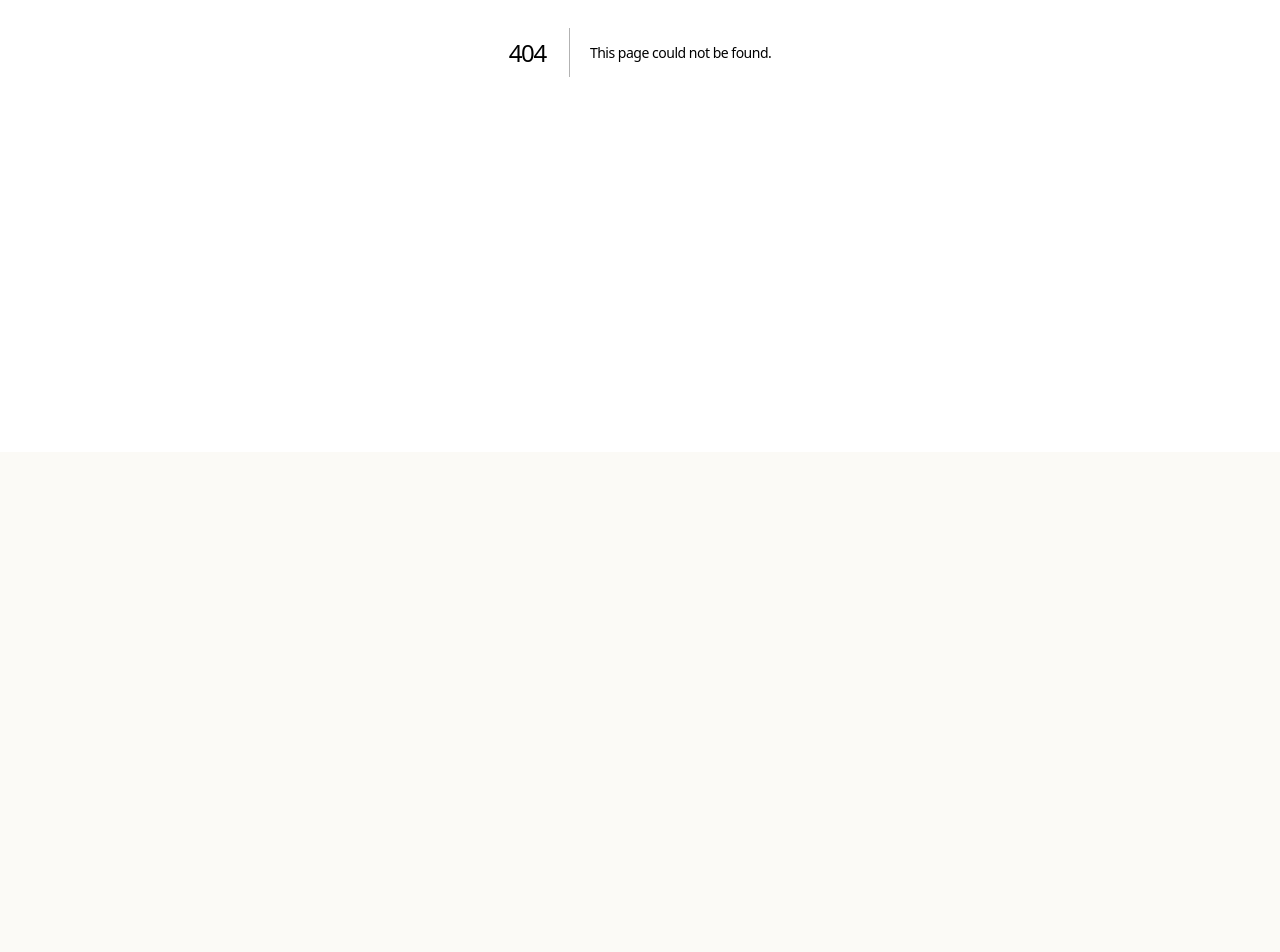
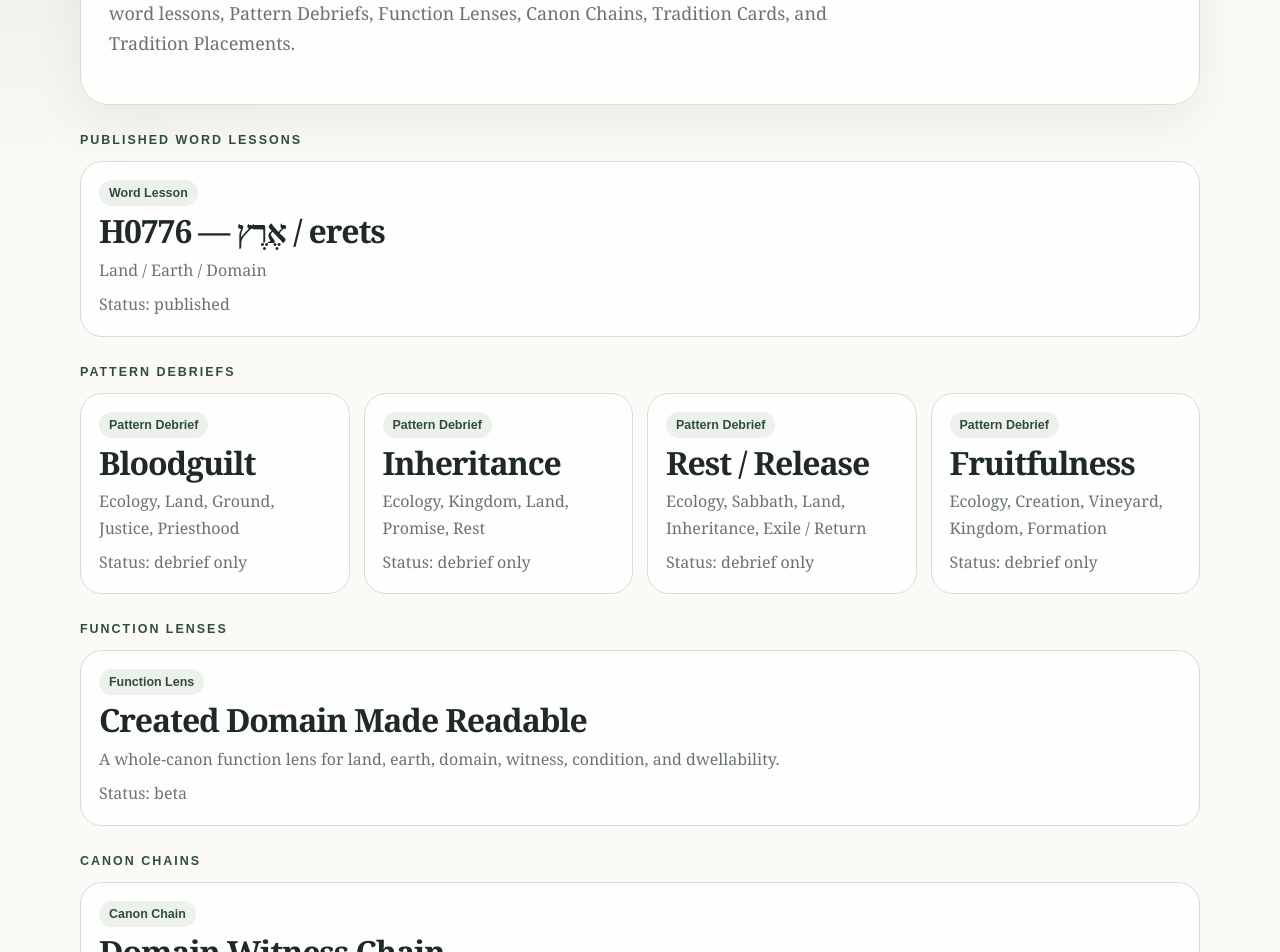
Before and after one commit to optical-lift/titus, a Next.js app: page /registry in a window 1280 px wide. Before the commit this address had no page. Shown: the part 348-1300 px from the top of the page. Before the commit the page ends 800 px from the top, so only its background shows below. Built offline with nearby package versions, Linux system fonts and the light colour scheme.

Commit message:
Add Titus node registry

```diff
--- a/app/globals.css
+++ b/app/globals.css
@@ -655,3 +655,44 @@ p {
   color: var(--accent-dark);
   font-size: 1.25rem;
 }
+
+.home-utility-links {
+  display: flex;
+  flex-wrap: wrap;
+  gap: 8px;
+  margin-top: 22px;
+}
+
+.registry-section {
+  margin-top: 28px;
+}
+
+.registry-grid {
+  display: grid;
+  grid-template-columns: repeat(auto-fit, minmax(260px, 1fr));
+  gap: 14px;
+  margin-top: 14px;
+}
+
+.registry-card {
+  display: grid;
+  align-content: start;
+  gap: 8px;
+  border: 1px solid var(--line);
+  border-radius: 22px;
+  background: rgba(255, 255, 255, 0.86);
+  padding: 18px;
+}
+
+.registry-card h2 {
+  font-size: clamp(1.35rem, 3vw, 2rem);
+}
+
+.registry-card p {
+  margin: 0;
+  color: var(--muted);
+}
+
+.placement-registry-card {
+  background: rgba(237, 241, 236, 0.72);
+}
--- /dev/null
+++ b/app/registry/page.tsx
@@ -0,0 +1,149 @@
+import Link from "next/link";
+import { canonChains } from "@/data/titus/canon-chains";
+import { functionLenses } from "@/data/titus/function-lenses";
+import { lessons } from "@/data/titus/lessons";
+import { patternDebriefs } from "@/data/titus/pattern-debriefs";
+import {
+  traditionCards,
+  traditionPlacements,
+} from "@/data/titus/tradition-notes";
+
+export default function RegistryPage() {
+  return (
+    <main className="page-shell">
+      <Link className="small-link" href="/">
+        ← Course catalogue
+      </Link>
+
+      <section className="hero" style={{ marginTop: 18 }}>
+        <div className="kicker">Titus Node Registry</div>
+        <h1>Reusable public study nodes.</h1>
+        <p className="lede">
+          This page shows the reusable Titus objects that can be attached to
+          lessons and courses: word lessons, Pattern Debriefs, Function Lenses,
+          Canon Chains, Tradition Cards, and Tradition Placements.
+        </p>
+      </section>
+
+      <section className="registry-section">
+        <div className="kicker">Published Word Lessons</div>
+        <div className="registry-grid">
+          {lessons.map((lesson) => (
+            <Link
+              className="registry-card"
+              href={`/lessons/${lesson.slug}`}
+              key={lesson.slug}
+            >
+              <span className="status">Word Lesson</span>
+              <h2>{lesson.title}</h2>
+              <p>{lesson.field}</p>
+              <p>Status: {lesson.status}</p>
+            </Link>
+          ))}
+        </div>
+      </section>
+
+      <section className="registry-section">
+        <div className="kicker">Pattern Debriefs</div>
+        <div className="registry-grid">
+          {patternDebriefs.map((pattern) => (
+            <Link
+              className="registry-card"
+              href={`/patterns/${pattern.slug}`}
+              key={pattern.slug}
+            >
+              <span className="status">Pattern Debrief</span>
+              <h2>{pattern.title}</h2>
+              <p>{pattern.appearsIn.join(", ")}</p>
+              <p>Status: {pattern.status.replaceAll("_", " ")}</p>
+            </Link>
+          ))}
+        </div>
+      </section>
+
+      <section className="registry-section">
+        <div className="kicker">Function Lenses</div>
+        <div className="registry-grid">
+          {functionLenses.map((lens) => (
+            <Link
+              className="registry-card"
+              href={`/lenses/${lens.slug}`}
+              key={lens.slug}
+            >
+              <span className="status">Function Lens</span>
+              <h2>{lens.title}</h2>
+              <p>{lens.subtitle}</p>
+              <p>Status: {lens.status}</p>
+            </Link>
+          ))}
+        </div>
+      </section>
+
+      <section className="registry-section">
+        <div className="kicker">Canon Chains</div>
+        <div className="registry-grid">
+          {canonChains.map((chain) => (
+            <Link
+              className="registry-card"
+              href={`/chains/${chain.slug}`}
+              key={chain.slug}
+            >
+              <span className="status">Canon Chain</span>
+              <h2>{chain.title}</h2>
+              <p>{chain.subtitle}</p>
+              <p>Status: {chain.status}</p>
+            </Link>
+          ))}
+        </div>
+      </section>
+
+      <section className="registry-section">
+        <div className="kicker">Tradition Cards</div>
+        <div className="registry-grid">
+          {traditionCards.map((card) => (
+            <Link
+              className="registry-card"
+              href={`/traditions/${card.slug}`}
+              key={card.slug}
+            >
+              <span className="status">Tradition Card</span>
+              <h2>{card.title}</h2>
+              <p>{card.subtitle}</p>
+              <p>
+                {card.cardKind.replaceAll("_", " ")} · Status: {card.status}
+              </p>
+            </Link>
+          ))}
+        </div>
+      </section>
+
+      <section className="registry-section">
+        <div className="kicker">Tradition Placements</div>
+        <div className="registry-grid">
+          {traditionPlacements.map((placement) => {
+            const card = traditionCards.find(
+              (traditionCard) => traditionCard.slug === placement.cardSlug
+            );
+
+            return (
+              <Link
+                className="registry-card placement-registry-card"
+                href={`/traditions/${placement.cardSlug}?placement=${placement.slug}&from=/lessons/${placement.lessonSlug}`}
+                key={placement.slug}
+              >
+                <span className="status">Tradition Placement</span>
+                <h2>{placement.placementTitle}</h2>
+                <p>{placement.placementSummary}</p>
+                <p>
+                  Card: {card?.title || placement.cardSlug}
+                  <br />
+                  Attached to: {placement.courseSlug} / {placement.lessonSlug}
+                </p>
+              </Link>
+            );
+          })}
+        </div>
+      </section>
+    </main>
+  );
+}
```
Also changed, not shown: app/page.tsx (+9 -0 lines).
